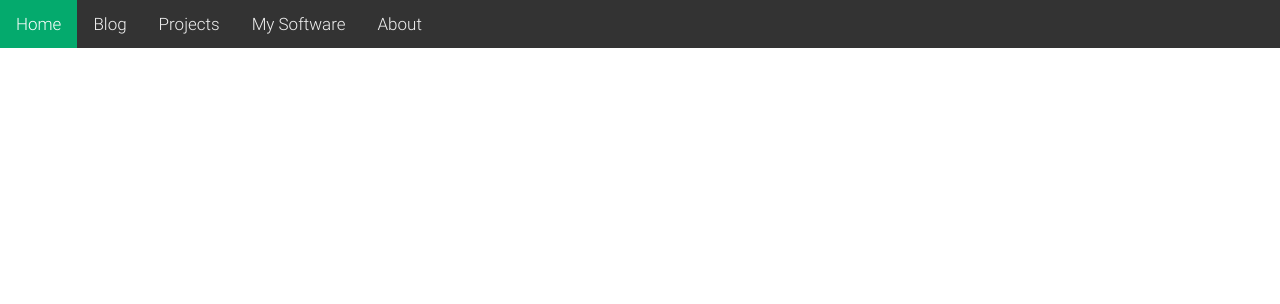
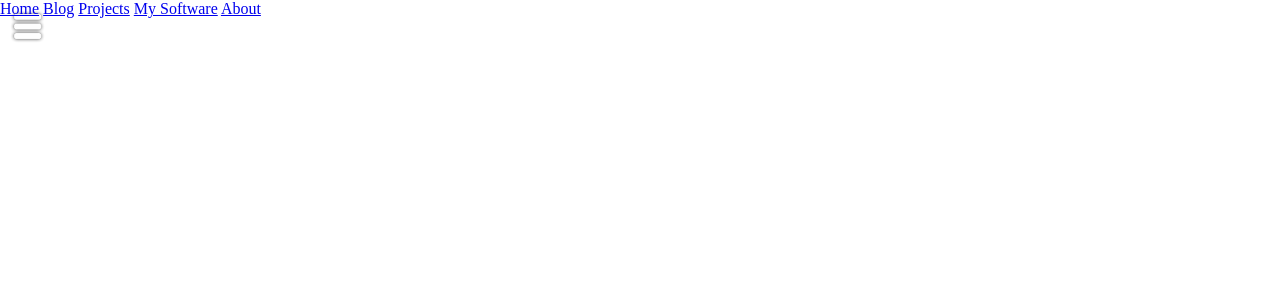
Before and after one commit to Aesistril/personal-website, a plain HTML site: page html/other/about.html in a window 1280 px wide. Shown: the top 304 px of the page. Drawn offline with Linux system fonts and the light colour scheme.

Commit message:
updated wip page

```diff
--- a/html/other/about.html
+++ b/html/other/about.html
@@ -7,7 +7,6 @@
   <meta name="viewport" content="width=device-width, initial-scale=1" />
   <title>Yigit's Personal Website</title>
   <script src="/js/sidebar.js"></script>
-  <link rel="stylesheet" href="/css/index.css"/>
   <link rel="stylesheet" href="/css/global.css"/>
   <link rel="stylesheet" href="/css/sidebar.css"/>
 </head>
```
Also changed, not shown: html/other/blogindex.html (+0 -1 lines), html/other/projectsindex.html (+0 -1 lines), html/other/softwareindex.html (+0 -1 lines).
